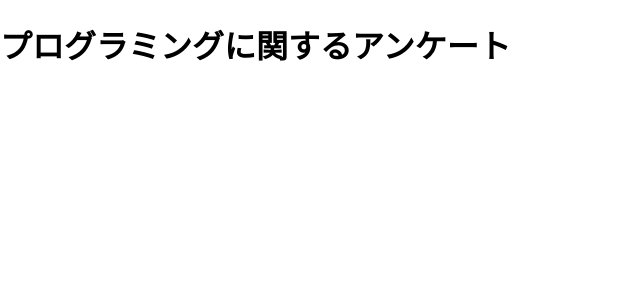
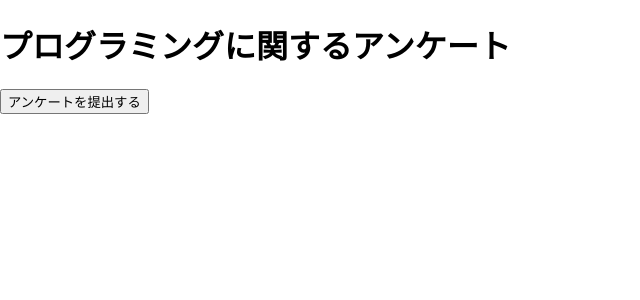
Before and after one commit to Takumikimura1899/questionnaire, a Next.js app: page / in a window 1280 px wide. Shown: the top 300 px of the page, without its empty margins (0-640 px from the left). Built offline with nearby package versions, Linux system fonts and the light colour scheme.

Commit message:
react-form

```diff
--- a/package.json
+++ b/package.json
@@ -9,9 +9,13 @@
     "lint": "next lint"
   },
   "dependencies": {
+    "@types/node": "^16.7.10",
+    "@types/react": "^17.0.19",
     "next": "11.1.2",
     "react": "17.0.2",
-    "react-dom": "17.0.2"
+    "react-dom": "17.0.2",
+    "react-hook-form": "^7.14.2",
+    "typescript": "^4.4.2"
   },
   "devDependencies": {
     "eslint": "7.32.0",
--- a/pages/index.js
+++ b/pages/index.js
@@ -3,9 +3,17 @@ import Image from 'next/image';
 import styles from '../styles/Home.module.css';
 
 export default function Home() {
+  const onSubmit = (e) => {
+    e.preventDefault();
+    console.log('submitted!');
+  };
+
   return (
     <>
       <h1>プログラミングに関するアンケート</h1>
+      <form onSubmit={onSubmit}>
+        <input type="submit" value="アンケートを提出する" />
+      </form>
     </>
   );
 }
```
Also changed, not shown: tsconfig.json (added, +29 -0 lines), next-env.d.ts (added), 1 other file (tests, documents, lock files or other folders).
